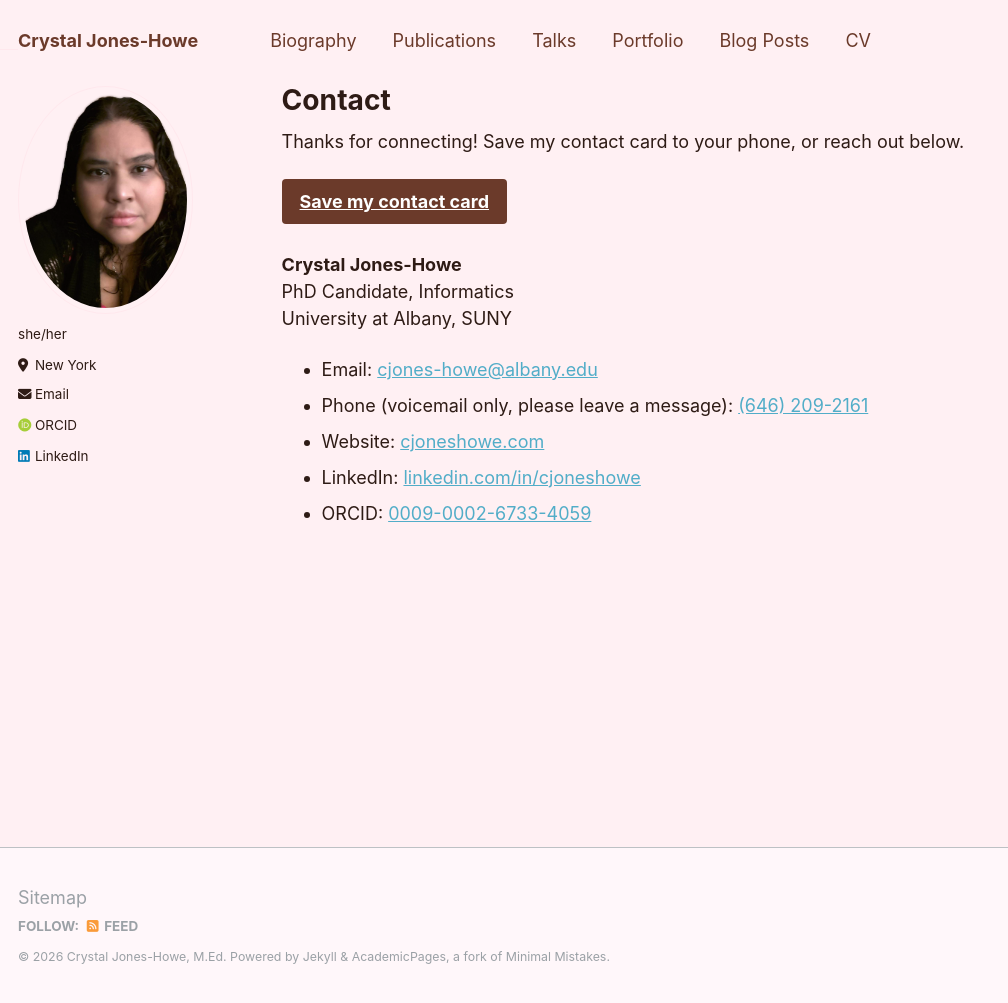
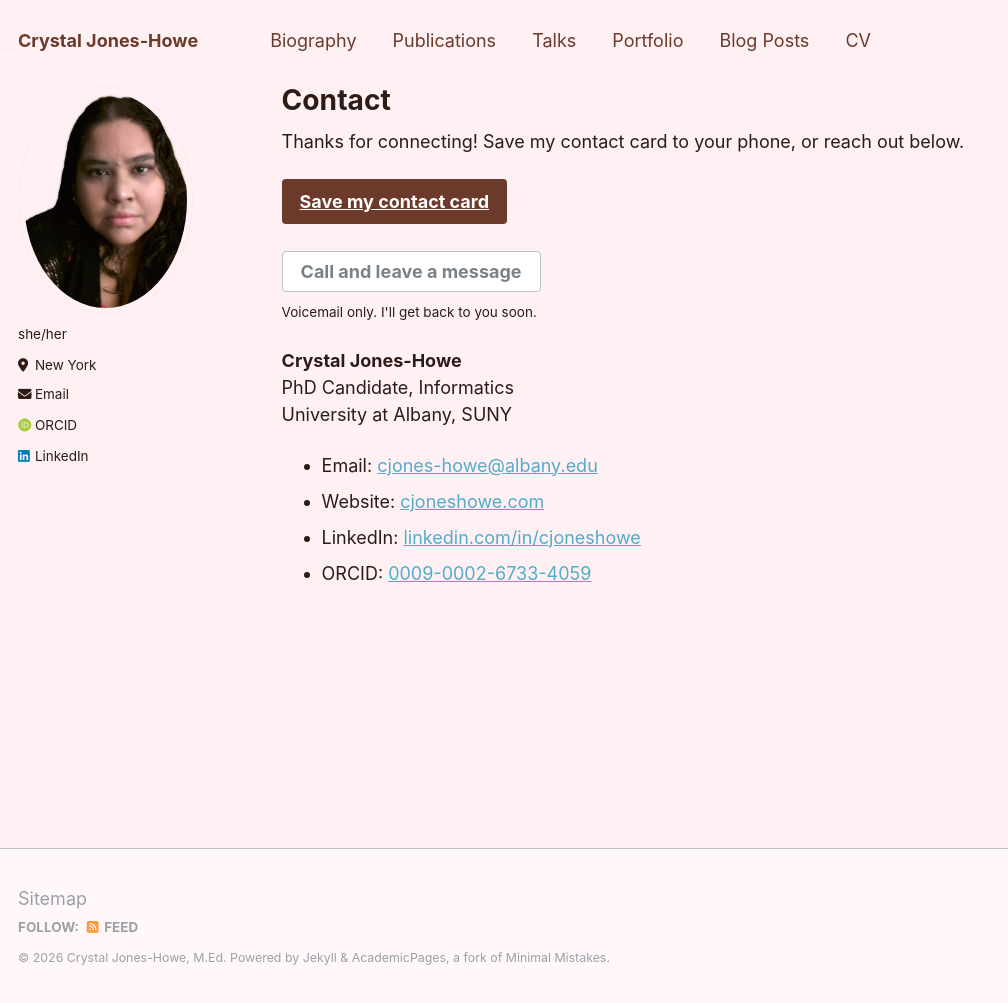
Before and after one commit to cjoneshowe/cjoneshowe.github.io, a Jekyll site: the page built from _pages/contact.md, in a window 1280 px wide and 1003 px high. Shown: the whole window, without its empty margins (0-1008 px from the left). Built offline with Jekyll 4.4.1, drawn with Linux system fonts in a browser that asks for light colours; some web fonts are replaced.

Commit message:
Phone Edits
Hiding direct phone information

```diff
--- a/_pages/contact.md
+++ b/_pages/contact.md
@@ -8,12 +8,21 @@ Thanks for connecting! Save my contact card to your phone, or reach out below.
 
 [Save my contact card](/files/crystal-jones-howe.vcf){: .btn .btn--primary .btn--large}
 
+<p><button type="button" id="call-btn" class="btn btn--inverse btn--large">Call and leave a message</button><br>
+<small>Voicemail only. I'll get back to you soon.</small></p>
+
+<script>
+  document.getElementById('call-btn').addEventListener('click', function () {
+    var parts = ['2161', '209', '646'];
+    window.location.href = 'tel:+1' + parts.reverse().join('');
+  });
+</script>
+
 **Crystal Jones-Howe**
 PhD Candidate, Informatics
 University at Albany, SUNY
 
 - Email: [cjones-howe@albany.edu](mailto:cjones-howe@albany.edu)
-- Phone (voicemail only, please leave a message): [(646) 209-2161](tel:+16462092161)
 - Website: [cjoneshowe.com](https://cjoneshowe.com)
 - LinkedIn: [linkedin.com/in/cjoneshowe](https://www.linkedin.com/in/cjoneshowe)
 - ORCID: [0009-0002-6733-4059](https://orcid.org/0009-0002-6733-4059)
--- /dev/null
+++ b/robots.txt
@@ -0,0 +1,2 @@
+User-agent: *
+Disallow: /files/crystal-jones-howe.vcf
```
